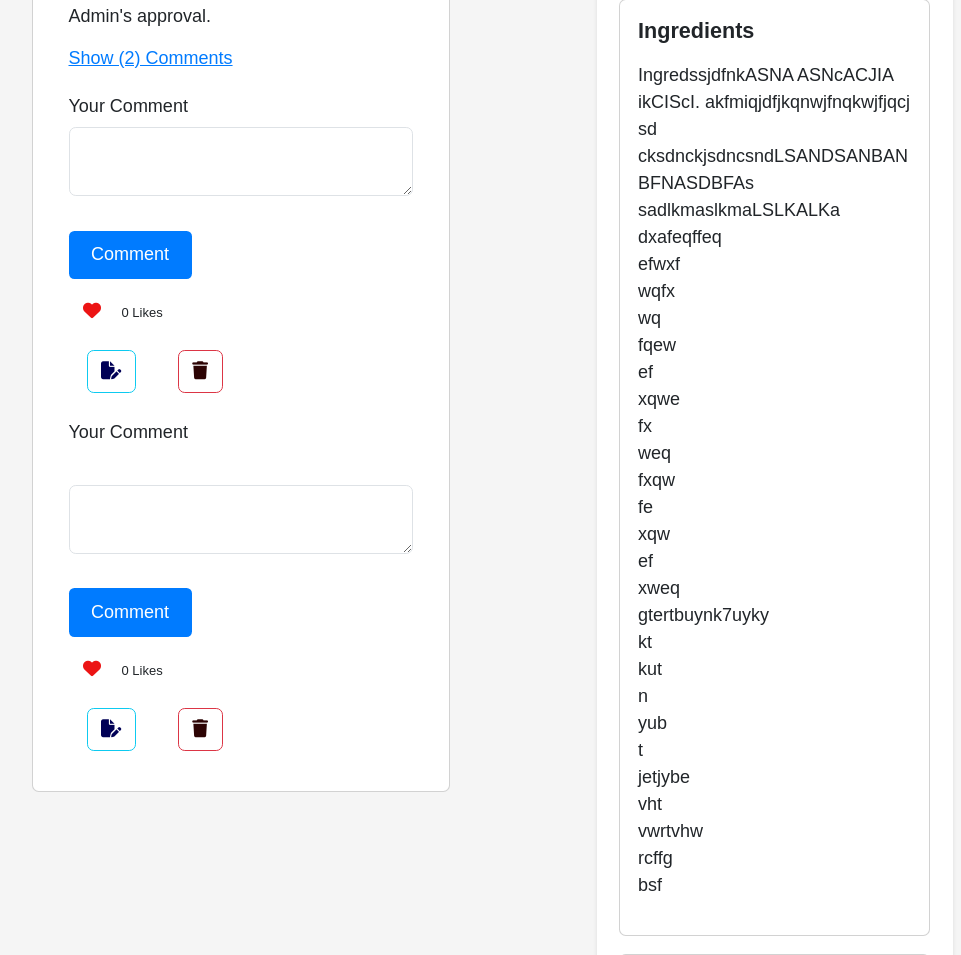
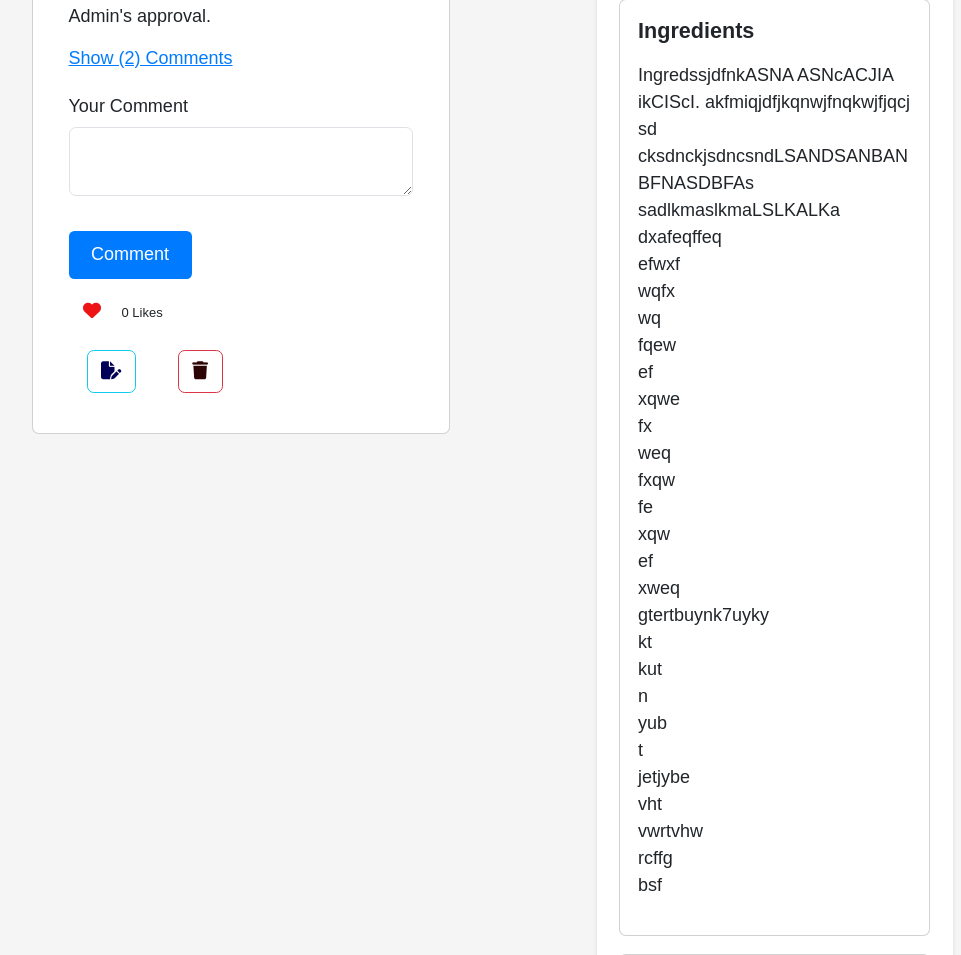
Before and after one commit to nataliatesarova/project-four, a Django app: a page that uses blog/templates/blog/recipe_detail.html in a window 1280 px wide. Shown: the part 498-1453 px from the top of the page, without its empty margins (88-1049 px from the left). Run offline with Django 3.2, Linux system fonts and the light colour scheme; a user stored in the database is signed in; data comes from the database, SQL or seed files in the repository.

Commit message:
Update recipe_detail.html
Remove comment form duplicate

Signed-off-by: nataliatesarova <119448458+nataliatesarova@users.noreply.github.com>

```diff
--- a/blog/templates/blog/recipe_detail.html
+++ b/blog/templates/blog/recipe_detail.html
@@ -104,95 +104,6 @@
                     >
                 </div>
                 {% endif %}
-
-        <div id="comments-container" class="comments">
-            <!-- Approved Comments -->
-            {% for comment in comments %} {% if comment.status == 'approved' %}
-            <div class="comment">
-                <p>
-                <img
-                    style="height: 2rem; border-radius: 0.8rem"
-                    src="{{ comment.user.profile.profile_picture.url }}"
-                    class="comment-avatar"
-                    alt="User Avatar"
-                />
-                {{ comment.user.username }}
-                <span style="font-size: small; float: right">
-                    {{ comment|format_comment_date:recipe|escape }}
-                </span>
-                </p>
-                <p>{{ comment.text }}</p>
-            </div>
-            {% endif %} {% endfor %}
-
-            <!-- Pending Comments for the Current User -->
-            {% for comment in pending_comments %}
-            <div class="comment pending">
-                <p>Pending</p>
-                <p>
-                    <img
-                    style="height: 2rem; border-radius: 0.8rem"
-                    src="{{ comment.user.profile.profile_picture.url }}"
-                    class="comment-avatar"
-                    alt="User Avatar"
-                    />
-                    {{ comment.user.username }}
-                    <span style="font-size: small; float: right">
-                    {{ comment|format_comment_date:recipe }}
-                    </span>
-                </p>
-                <p>{{ comment.text }}</p>
-                </div>
-                {% endfor %}
-            </div>
-
-            {% if user.is_authenticated %}
-            <div class="user-actions">
-            <!-- Comment form -->
-            <form method="post">
-                {% csrf_token %}
-                <div class="form-group">
-                    <h6>Your Comment</h6>
-                    <label for="comment_text"></label>
-                    <textarea
-                    class="form-control"
-                    name="comment_text"
-                    id="comment_text"
-                    ></textarea>
-                </div>
-
-                <button type="submit" class="btn btn-primary mt-3">
-                    Comment
-                </button>
-                </form>
-
-                <!-- Like button -->
-                <div class="actions">
-                <form method="post" action="{% url 'like_recipe' recipe.slug %}">
-                    {% csrf_token %}
-                    <button type="submit" class="btn">
-                    <i class="fa-solid fa-heart"> </i>
-                    </button>
-                    <span class="likes">{{ recipe.total_likes }} Likes</span>
-                </form>
-                </div>
-            </div>
-            {% endif %} {% if owner %}
-            <div>
-                <!-- Edit Button -->
-                <a
-                href="{% url 'edit_recipe' recipe.slug %}"
-                class="btn btn-outline-info m-3"
-                ><i class="fa-sharp fa-solid fa-file-pen"></i
-                ></a>
-                <!-- Delete Button -->
-                <a
-                href="{% url 'delete_recipe' recipe.slug%}"
-                class="btn btn-outline-danger m-3"
-                ><i class="fa-sharp fa-solid fa-trash"></i
-                ></a>
-            </div>
-            {% endif %}
             </div>
         </div>
         </div>
```
